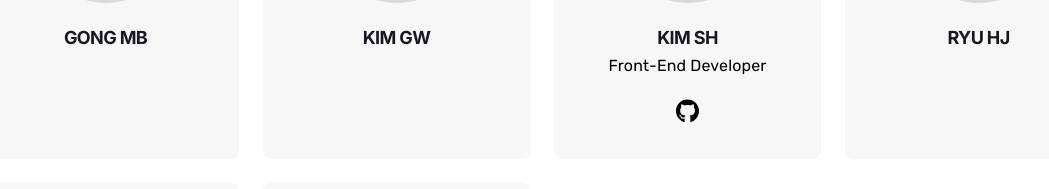
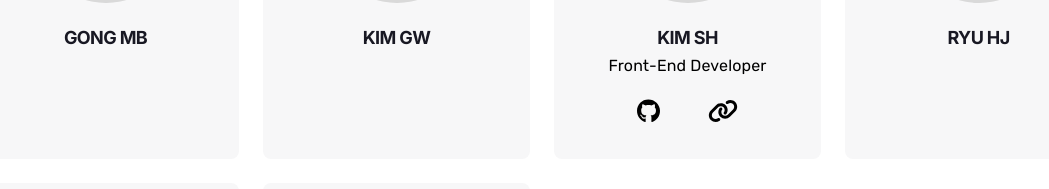
Before and after one commit to RootChain-kr/RootChain-kr.github.io, a React (Create React App) app: page / in a window 1280 px wide. Shown: the part 4926-5115 px from the top of the page, without its empty margins (98-1147 px from the left). Built offline with nearby package versions, Linux system fonts and the light colour scheme.

Commit message:
feat: Add team social

```diff
--- a/src/texts/team.js
+++ b/src/texts/team.js
@@ -24,7 +24,10 @@ export const members = [
     image: '',
     name: 'KIM SH',
     position: 'Front-End Developer',
-    social: ['https://github.com/kimseoha1993'],
+    social: [
+      'https://github.com/kimseoha1993',
+      'https://www.behance.net/kimseoha1993',
+    ],
   },
   {
     id: 'rhj',
```
